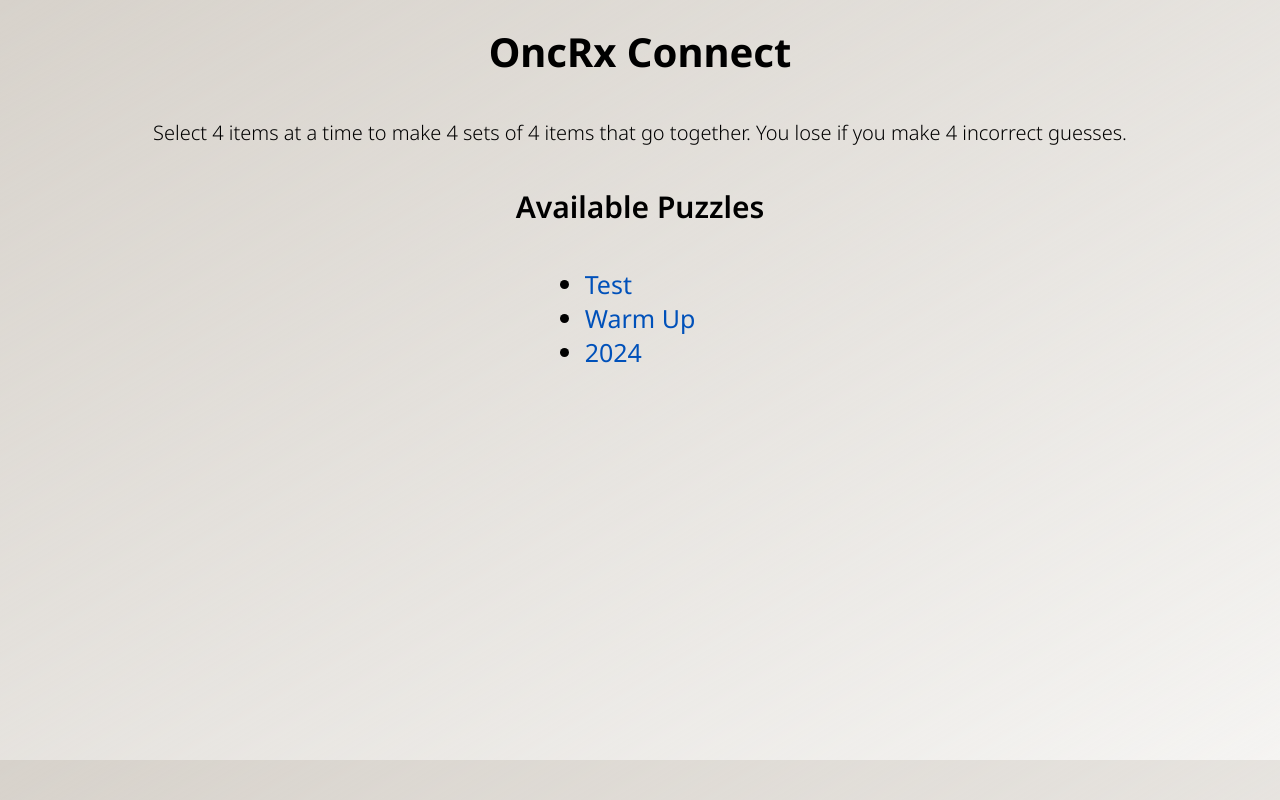
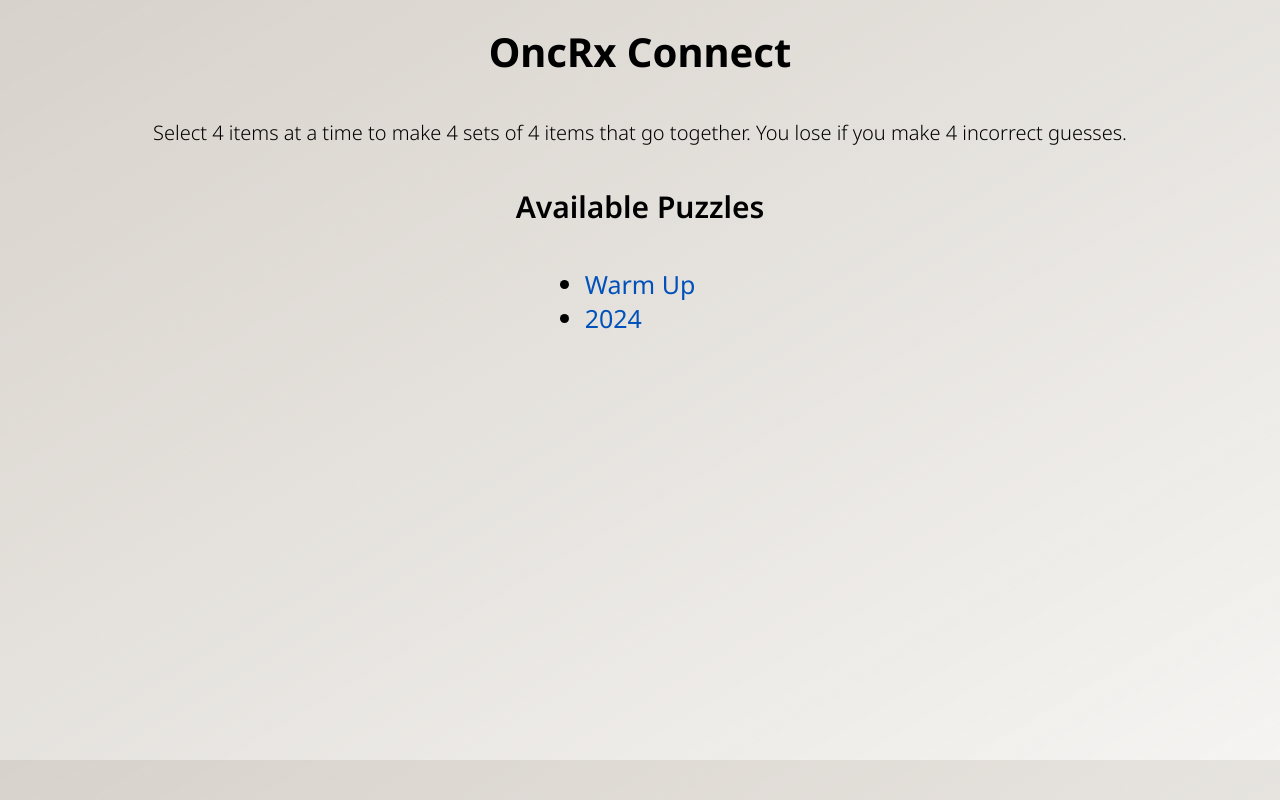
Before and after one commit to judemelancon/pharmacy-connect, a Next.js app: page / in a window 1280 px wide. Built offline with nearby package versions, Linux system fonts and the light colour scheme.

Commit message:
Support secret puzzles

```diff
--- a/src/app/page.tsx
+++ b/src/app/page.tsx
@@ -1,4 +1,3 @@
-import { Puzzle } from "@/types";
 import puzzles from "@/puzzles.json";
 import Instructions from "@/components/Instructions";
 
@@ -9,8 +8,9 @@ export default function Home() {
       <Instructions />
       <h2>Available Puzzles</h2>
       <ul>
-        {puzzles.map((puzzle: Puzzle) => <li key={puzzle.slug}><a href={`puzzle/${puzzle.slug}`}>{puzzle.name}</a></li>)}
+        {puzzles
+          .filter(puzzle => !puzzle.secret)
+          .map(puzzle => <li key={puzzle.slug}><a href={`puzzle/${puzzle.slug}`}>{puzzle.name}</a></li>)}
       </ul>
-    </main>
-  );
+    </main>);
 }
--- a/src/puzzles.json
+++ b/src/puzzles.json
@@ -2,6 +2,7 @@
     {
         "slug": "test",
         "name": "Test",
+        "secret": true,
         "groups": [
             {
                 "connection": "Greek Letters",
--- a/src/types.ts
+++ b/src/types.ts
@@ -10,6 +10,7 @@ export type IndexedGroup = Group & {
 export type Puzzle = {
     slug: string;
     name: string;
+    secret?: boolean;
     groups: Group[];
 };
 
```
